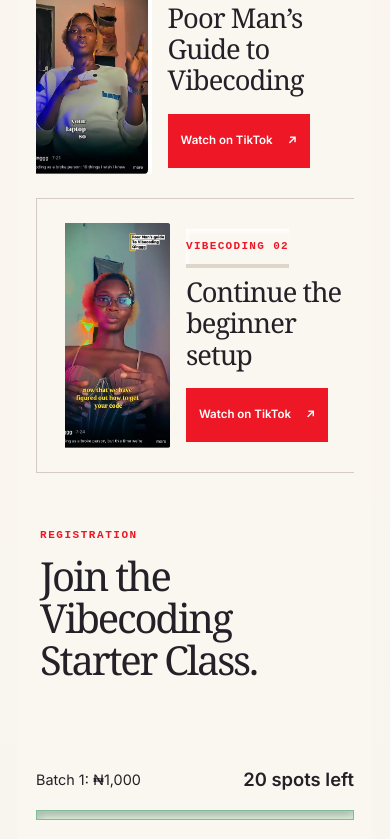
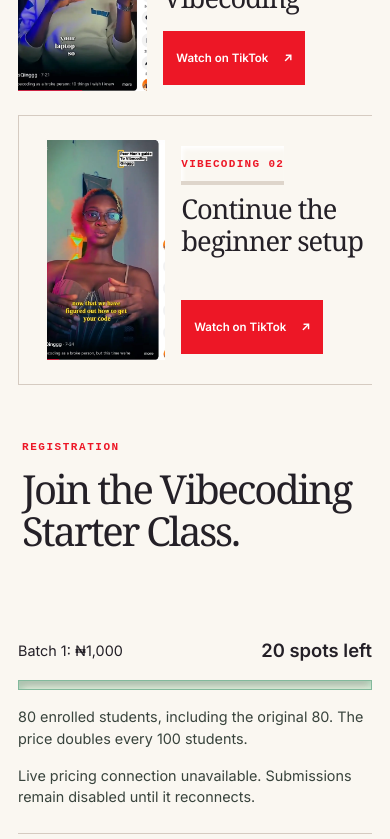
Before and after one commit to Thee-Web3-Qing/My-Portfolio, a React (Vite) app: page /class in a window 390 px wide. Shown: the part 5692-6531 px from the top of the page. Built offline with nearby package versions, Linux system fonts and the light colour scheme; no server answers.

Commit message:
Fix Class desktop width on phones

```diff
--- a/src/pages/classEditorial.css
+++ b/src/pages/classEditorial.css
@@ -1,5 +1,7 @@
 /* Classroom: flat editorial system, no claymorphism. */
 .portfolio-clay .editorial-class-page{--paper:#faf7f1;--ink:#242027;--red:#ed1726;--rule:#d5cbc1;background:var(--paper)!important;color:var(--ink)!important;font-family:Inter,Arial,sans-serif}
+.portfolio-clay:has(.editorial-class-page) .portfolio-main{max-width:100%;padding-inline:0}
+.portfolio-clay .editorial-class-page{width:100%;min-width:0}
 .portfolio-clay .editorial-class-page .clay-shell{max-width:1180px;margin:auto;padding:0 32px 100px;background:transparent!important}
 .portfolio-clay .editorial-class-page .editorial-class-hero{padding:68px 0 78px;gap:40px;grid-template-columns:minmax(0,.85fr) minmax(0,1.15fr);background:transparent!important;border-bottom:1px solid var(--rule)}
 .portfolio-clay .editorial-class-page .editorial-class-intro h1{font:400 clamp(3.4rem,6vw,6.2rem)/.97 Georgia,serif;letter-spacing:-.065em;margin:22px 0}
```
